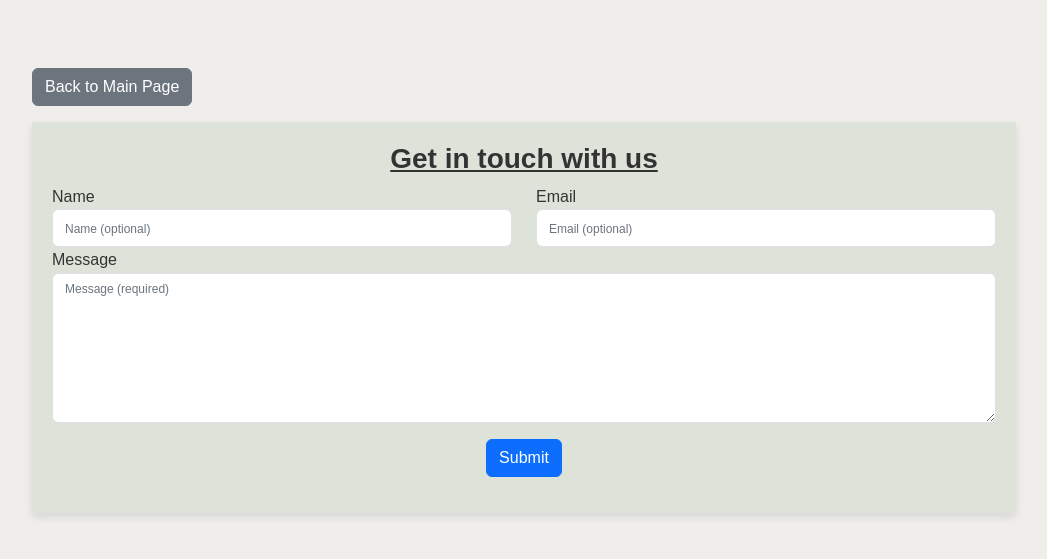
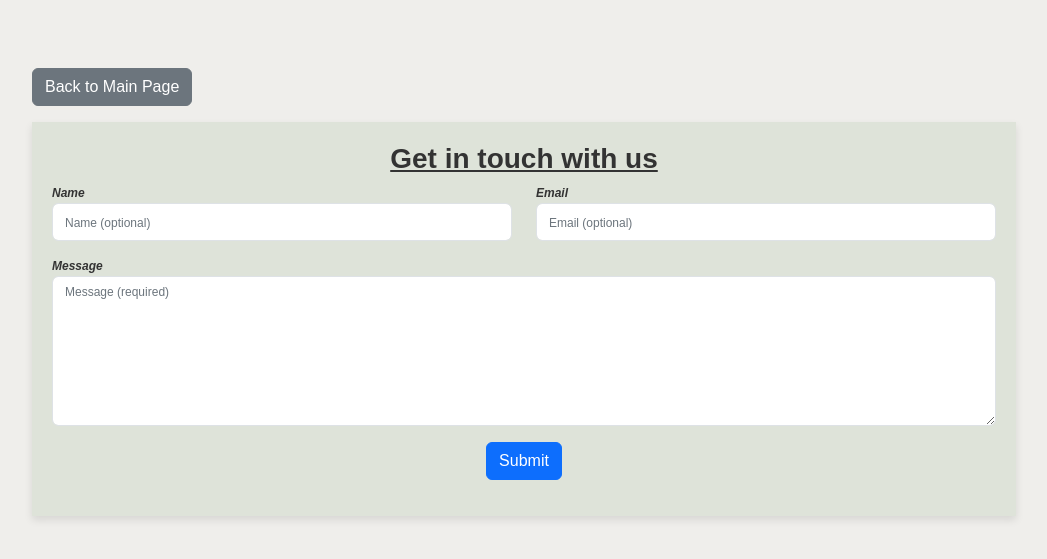
Before and after one commit to maddytae/gitexplorer, a Flask app: page /contact_us in a window 1280 px wide. Shown: the top 559 px of the page, without its empty margins (116-1163 px from the left). Run offline with Flask 3, Linux system fonts and the light colour scheme.

Commit message:
saving work

```diff
--- a/templates/contact_us.html
+++ b/templates/contact_us.html
@@ -28,17 +28,17 @@
         <form action="{{ url_for('email.submit_contact_form') }}" method="post">
             <div class="row">
                 <div class="col-md-6 form-group">
-                    <label for="name">Name</label>
+                    <label for="name"  style="text-align: left; display: block; font-weight: bold; font-style: italic; font-size: 12px">Name</label>
                     <input type="text" id="name" name="name" class="form-control custom-placeholder" placeholder="Name (optional)">
                 </div>
                 <div class="col-md-6 form-group">
-                    <label for="email">Email</label>
+                    <label for="email"  style="text-align: left; display: block; font-weight: bold; font-style: italic; font-size: 12px">Email</label>
                     <input type="email" id="email" name="email" class="form-control custom-placeholder" placeholder="Email (optional)">
                 </div>
             </div>
-
+            <p> </p>
             <div class="form-group">
-                <label for="message">Message</label>
+                <label for="message"  style="text-align: left; display: block; font-weight: bold; font-style: italic; font-size: 12px">Message</label>
                 <textarea id="message" name="message" class="form-control custom-placeholder" placeholder="Message (required)" required style="height: 150px;"></textarea>
             </div>
 <p> </p>
--- a/templates/main_form_section.html
+++ b/templates/main_form_section.html
@@ -9,7 +9,7 @@
 
         <div class="form-group d-flex justify-content-between align-items-center">
             <input type="text" class="form-control form-control-lg mr-2 custom-placeholder" id="sshAddress" name="sshAddress"
-            placeholder="Enter any public repo address for ex git@github.com:yaml/pyyaml.git" style="text-align: center;
+            placeholder="Enter any public repo address for ex git@github.com:yaml/pyyaml.git" style="text-align: left;
             flex-grow: 1; margin-right: 1rem;">
             <button type="submit" class="btn btn-primary">Submit</button>
         </div>
--- a/templates/privacy_policy.html
+++ b/templates/privacy_policy.html
@@ -97,8 +97,8 @@
 
     <p><span style='font-family:"Open Sans",sans-serif'></section><footer style="caret-color: rgb(0, 0, 0); color: rgb(0, 0, 0); font-family: -webkit-standard; font-style: normal; font-variant-caps: normal; font-weight: 400; letter-spacing: normal; orphans: auto; text-align: start; text-indent: 0px; text-transform: none; white-space: normal; widows: auto; word-spacing: 0px; -webkit-text-stroke-width: 0px; text-decoration: none;">If
     you have any questions about this Privacy Policy, please<span
-    class=apple-converted-space>&nbsp;</span><a
-    href="mailto:86d381c10660456fbbd08e36dadd5876@domainsbyproxy.com">contact us</a>.</span></p>
+    class=apple-converted-space>&nbsp;</span><a href="{{ url_for('main.contact_us') }}">contact us</a>
+    .</span></p>
 
     <p class=MsoNormal><span style='font-family:"Open Sans",sans-serif;color:#333333'>&nbsp;</span></p>
 
```
